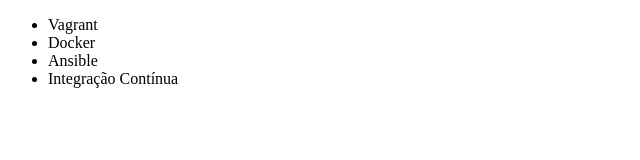
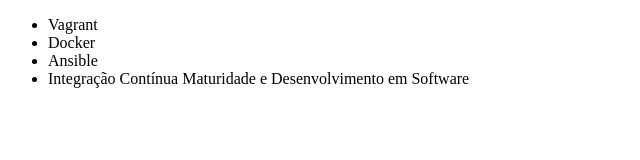
Before and after one commit to csafurtado/alura-curso-git, a plain HTML site: page index.html in a window 1280 px wide. Shown: the whole page, without its empty margins (0-640 px from the left). Drawn offline with Linux system fonts and the light colour scheme.

Commit message:
Renomeado título do curso de Integração contínua

```diff
--- a/index.html
+++ b/index.html
@@ -9,7 +9,7 @@
             <li>Vagrant</li>
             <li>Docker</li>
             <li>Ansible</li>
-            <li>Integração Contínua</li>
+            <li>Integração Contínua Maturidade e Desenvolvimento em Software</li>
         </ul>
 
     </body>
```
